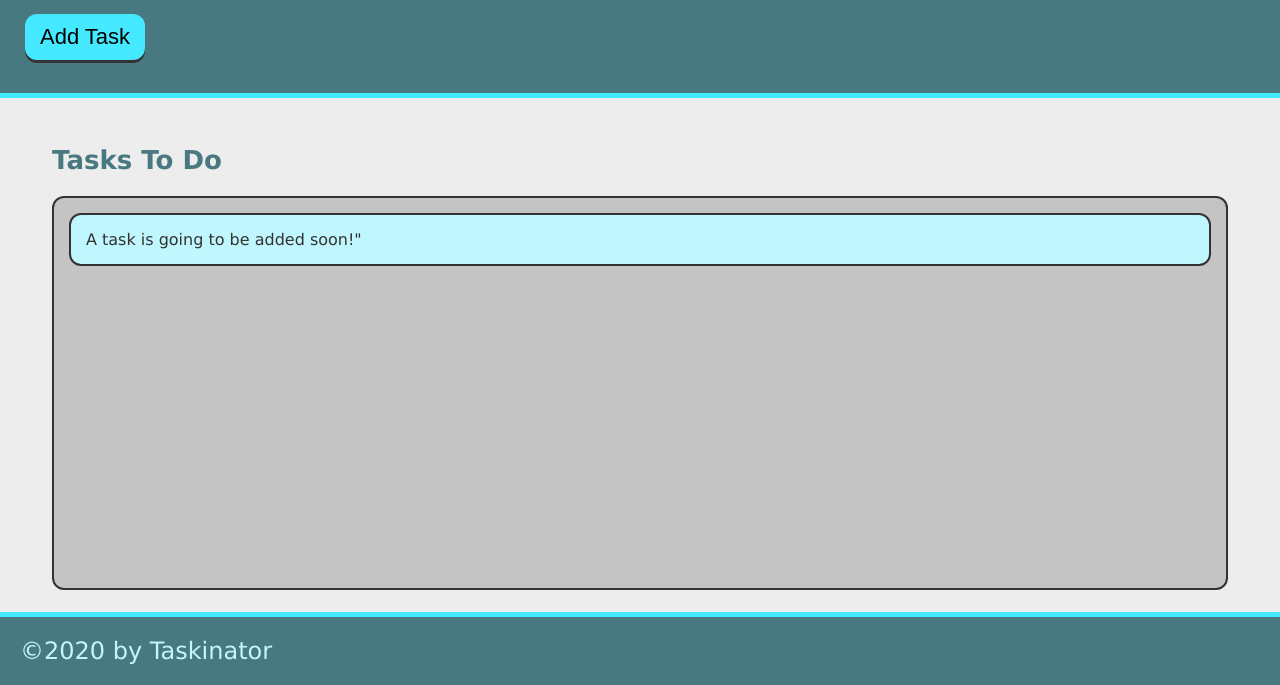
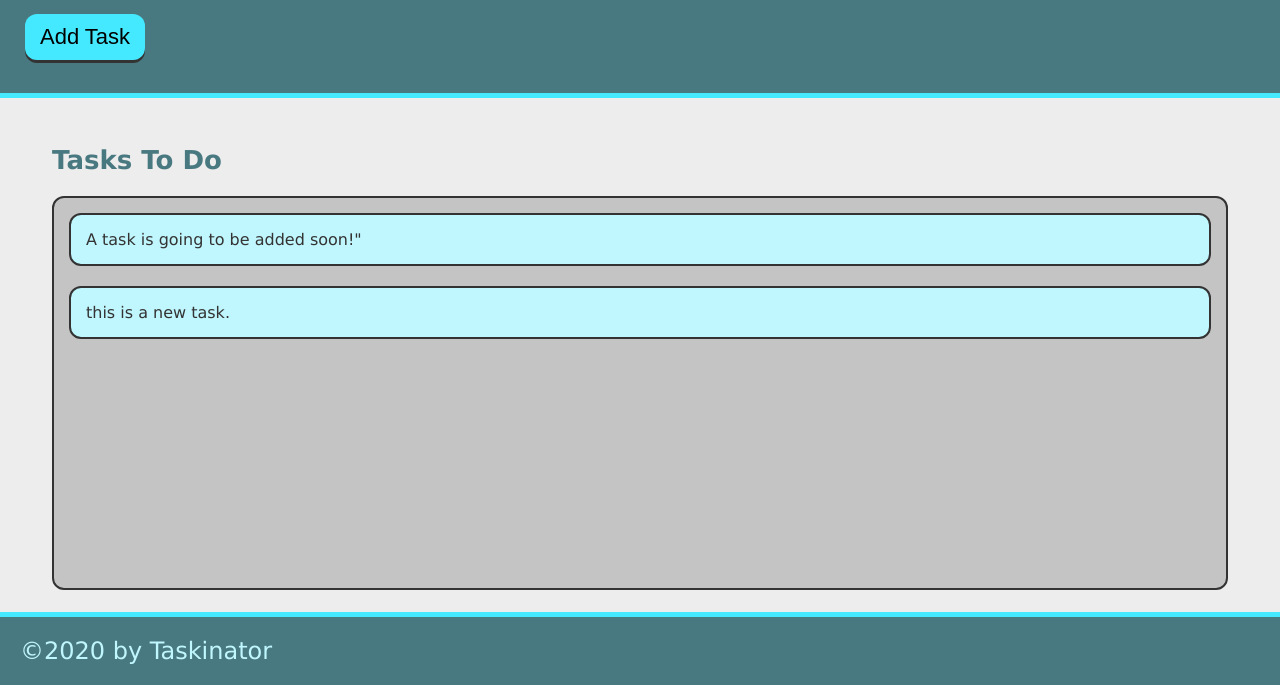
Before and after one commit to Thesselonian/Taskinator, a plain HTML site: page index.html in a window 1280 px wide. Both pictures are taken after a click on the button "Add Task". Shown: the part 115-800 px from the top of the page. Drawn offline with Linux system fonts and the light colour scheme.

Commit message:
made a button that adds a list item

```diff
--- a/assets/js/script.js
+++ b/assets/js/script.js
@@ -0,0 +1,11 @@
+var buttonEl = document.querySelector("#save-task");
+var tasksToDoEl = document.querySelector("#tasks-to-do");
+
+var createTaskHandler = function() {
+    var listItemEl = document.createElement("li");
+    listItemEl.className = "task-item";
+    listItemEl.textContent = "this is a new task.";
+    tasksToDoEl.appendChild(listItemEl);
+};
+
+buttonEl.addEventListener("click", createTaskHandler)
--- a/index.html
+++ b/index.html
@@ -11,12 +11,12 @@
     <header>
         <h1 class="page-title">Taskinator</h1>
         <p>Click the button below to add a new task!</p>
-        <button class="btn">Add Task</button>
+        <button id="save-task" class="btn">Add Task</button>
     </header>
     <main class="page-content">
         <section class="task-list-wrapper">
             <h2 class="list-title">Tasks To Do</h2>
-            <ul class="task-list">
+            <ul class="task-list" id="tasks-to-do">
                 <li class="task-item">A task is going to be added soon!"</li>
             </ul>
         </section>
```
